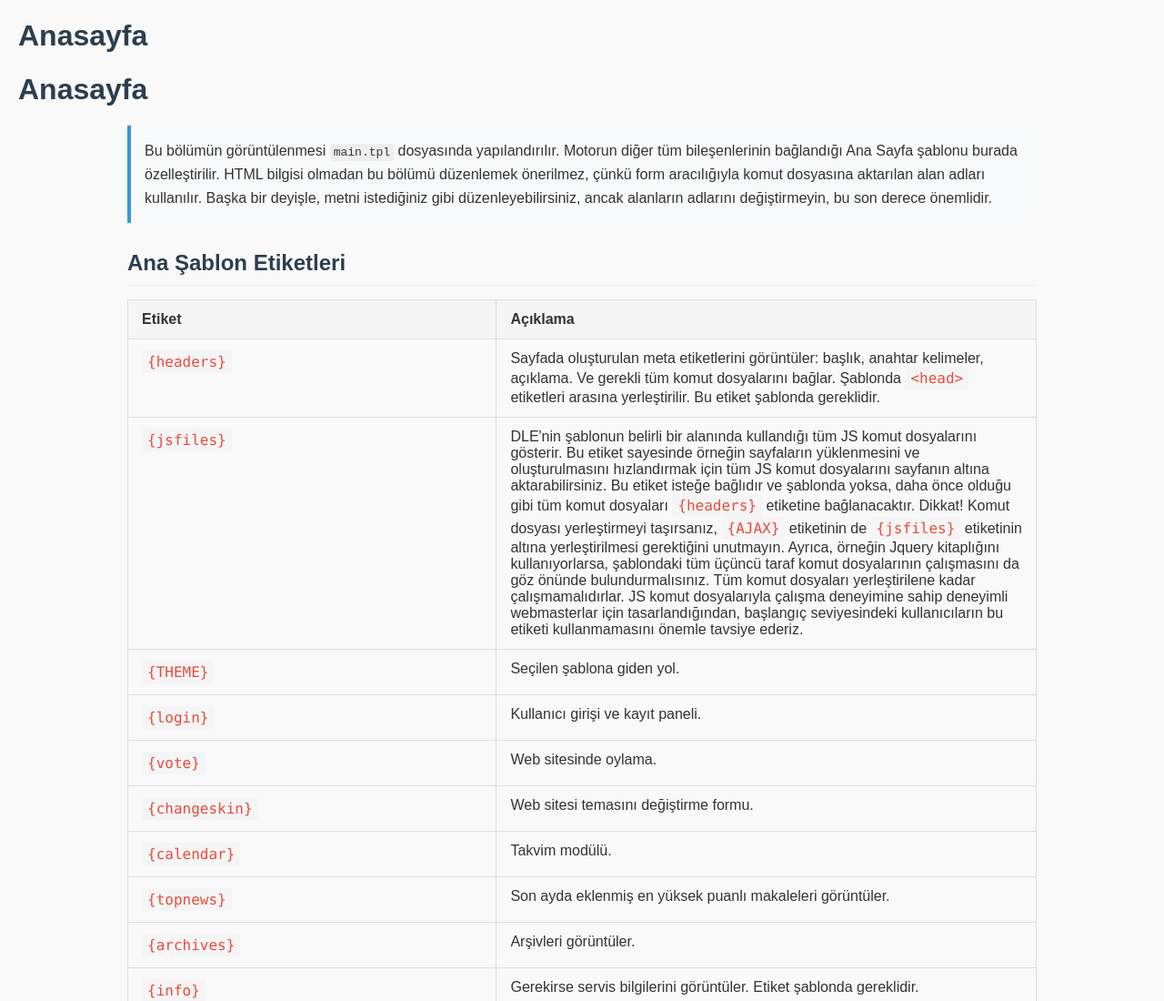
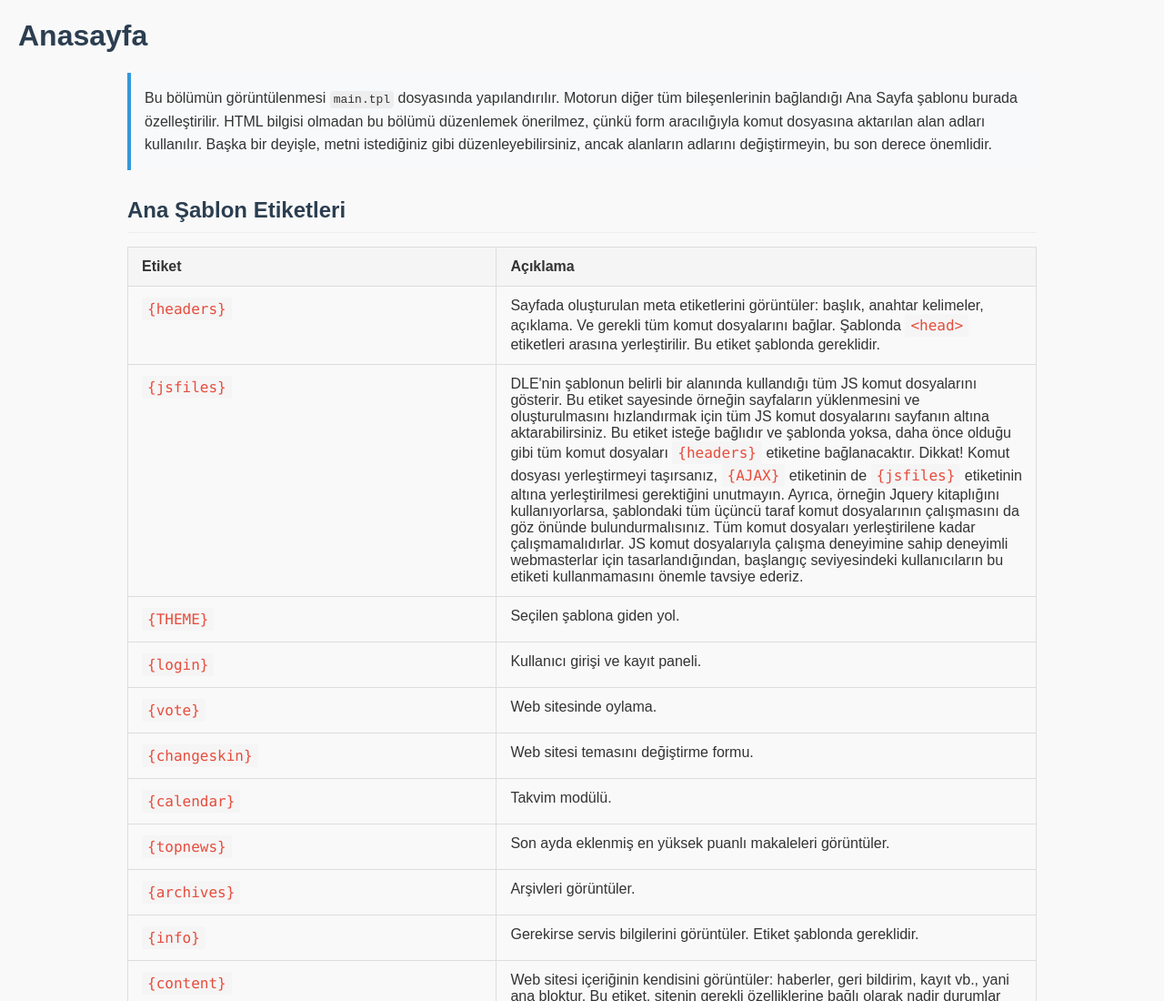
Before and after one commit to elegance07/dle-docs, a plain HTML site: page anasayfa.html in a window 1280 px wide. Shown: the top 1100 px of the page at 91% size. Drawn offline with Linux system fonts and the light colour scheme.

Commit message:
Update anasayfa.html

```diff
--- a/anasayfa.html
+++ b/anasayfa.html
@@ -7,7 +7,7 @@
 </head>
 <body>
     <h1>Anasayfa</h1>
-    <h1>Anasayfa</h1>
+
 
 <div class="template-info">
     <div class="intro-box">
```
